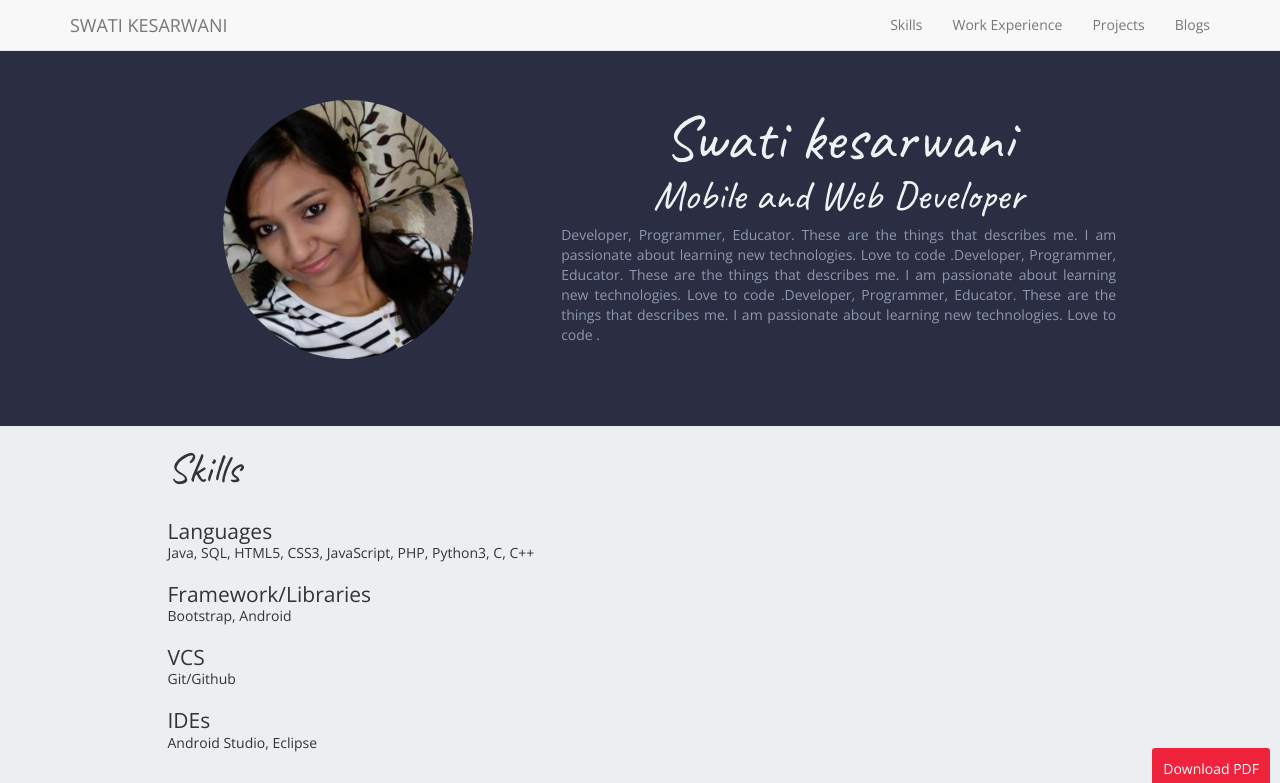
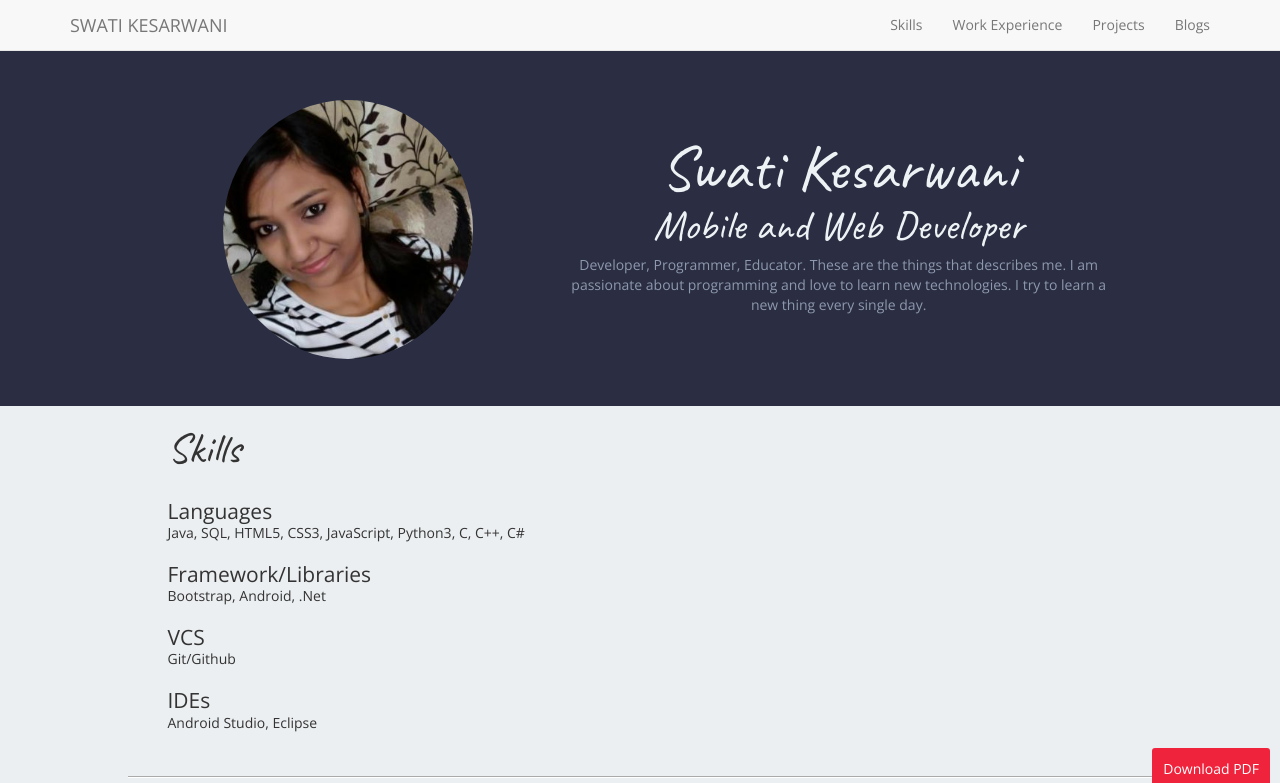
Before and after one commit to swakez/swakez.github.io, a plain HTML site: page index.html in a window 1280 px wide. Shown: the top 783 px of the page. Drawn offline with nearby package versions, Linux system fonts and the light colour scheme.

Commit message:
moved to jekyll

```diff
--- a/CSS/style.css
+++ b/_sass/main.scss
@@ -109,9 +109,9 @@ section {
     padding-bottom: 1.5%;
 }
 
-h2 ~ p {
+h1 ~ h2 ~ p {
     margin-top: 1%;
-    text-align: justify;
+    text-align: center;
 }
 
 
@@ -138,7 +138,7 @@ header, footer {
 }
 /* header */
 header {
-    padding: 50px 0;
+    padding: 50px 0 30px 0;
 /*    position: relative;*/
 }
 
--- a/index.html
+++ b/index.html
@@ -7,7 +7,8 @@
     <script src="https://use.fontawesome.com/d4ea06e973.js"></script>
     <link href="https://fonts.googleapis.com/css?family=Caveat|Open+Sans|Roboto+Condensed" rel="stylesheet">
     <link rel="stylesheet" href="https://maxcdn.bootstrapcdn.com/bootstrap/3.3.7/css/bootstrap.min.css">
-    <link rel="stylesheet" href="CSS/style.css">
+    <link rel="stylesheet" href="css/main.css">
+
     <script src="js/script.js"></script>
 </head>
 <body>
@@ -26,7 +27,7 @@
               <li><a href="#work">Work Experience</a></li>
               <li><a href="#project">Projects</a></li>
               <li class="divider"></li>
-              <li><a href="#">Blogs</a></li>
+              <li><a href="blog.html">Blogs</a></li>
 
             </ul>
           </div>  <!-- collapsemenu -->
@@ -42,10 +43,12 @@
              src="images/img2.jpeg" alt="Swati kesarwani" > <!-- content-narrow-->
         </section>
       <section class="col-lg-6 col-md-7 col-md-offset-0 col-sm-6 col-sm-offset-0 col-xs-10 col-xs-offset-1 text-center vcenter"> <!-- content-wide-->
-        <h1>Swati kesarwani</h1>
+        <h1>Swati Kesarwani</h1>
         <h2>Mobile and Web Developer</h2>
         <!--<p>profile summary.</p>-->
-        <p>Developer, Programmer, Educator. These are the things that describes me. I am passionate about learning new technologies. Love to code .Developer, Programmer, Educator. These are the things that describes me. I am passionate about learning new technologies. Love to code .Developer, Programmer, Educator. These are the things that describes me. I am passionate about learning new technologies. Love to code .</p>
+        <p>
+          Developer, Programmer, Educator. These are the things that describes me. I am passionate about programming and love to learn new technologies. I try to learn a new thing every single day.
+          </p>
         </section>
     </div>
     <a href="Resume.pdf" class="btn download" download>Download PDF</a>
@@ -64,10 +67,10 @@
             <section class="col-xs-10 col-xs-offset-1 "> <!-- skill for background color -->
             <!--div class="content-wrape"-->
             <h3>Languages</h3>
-            <p>Java, SQL, HTML5, CSS3, JavaScript, PHP, Python3, C, C++</p>
+            <p>Java, SQL, HTML5, CSS3, JavaScript, Python3, C, C++, C#</p>
 
             <h3>Framework/Libraries</h3>
-            <p>Bootstrap, Android</p>
+            <p>Bootstrap, Android, .Net</p>
 
             <h3>VCS</h3>
             <p>Git/Github</p>
```
Also changed, not shown: _layouts/base.html (added), css/main.css (added), 1 other file.
